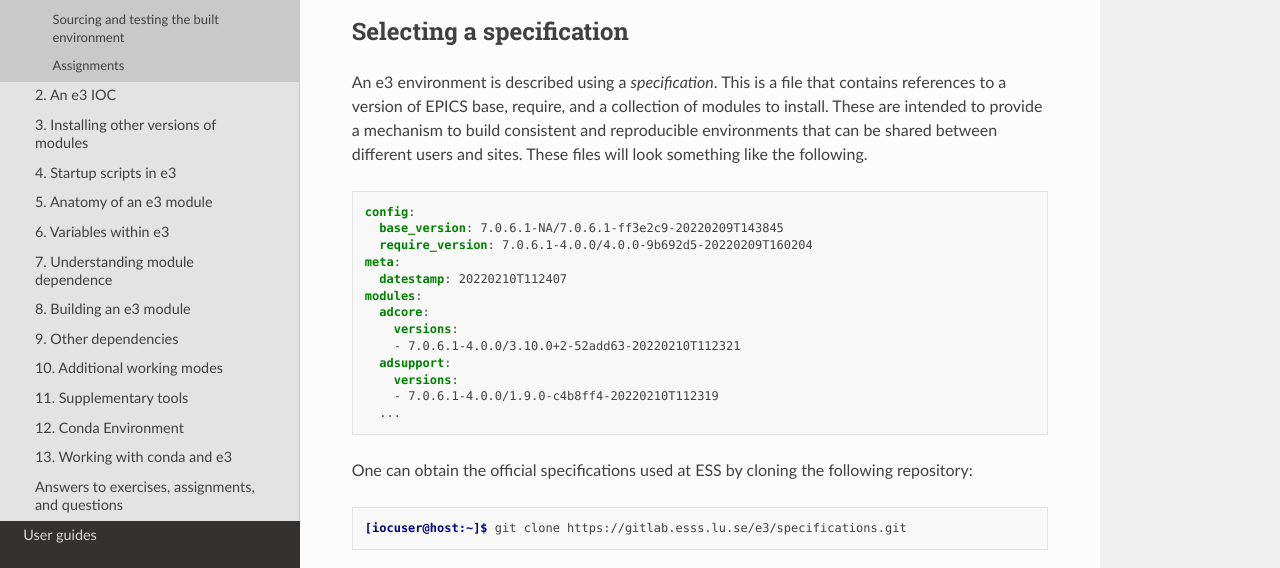
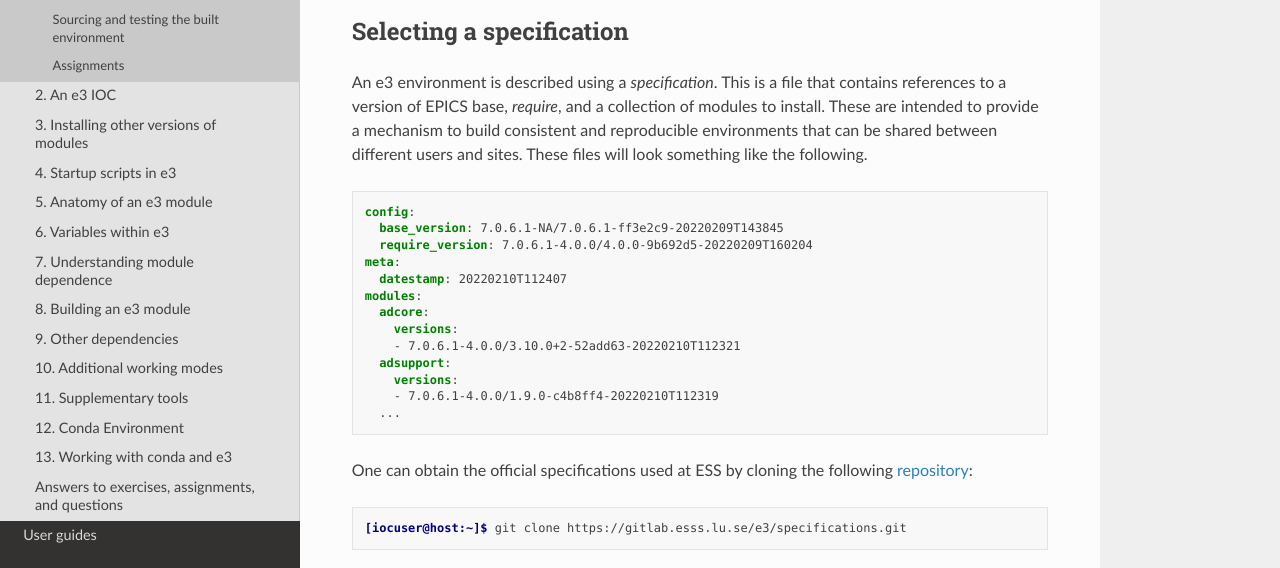
Before and after one commit to ttkorhonen/e3pages, a Sphinx documentation site: the page built from docs/kb/training/workbook/1_installing_e3.md, in a window 1280 px wide and 900 px high, scrolled down 1108 px. Shown: the part 185-753 px from the top of the window. Built offline with Sphinx 7.4.7 and the Read the Docs theme 2.0.0, drawn with Linux system fonts in a browser that asks for light colours.

Commit message:
Line lengths and various cosmetic fixes

```diff
--- a/docs/kb/training/workbook/1_installing_e3.md
+++ b/docs/kb/training/workbook/1_installing_e3.md
@@ -52,7 +52,7 @@
 ## Selecting a specification
 
 An e3 environment is described using a *specification*. This is a file that contains references
-to a version of EPICS base, require, and a collection of modules to install. These are intended
+to a version of EPICS base, *require*, and a collection of modules to install. These are intended
 to provide a mechanism to build consistent and reproducible environments that can be shared
 between different users and sites. These files will look something like the following.
 
```
Also changed, not shown: other parts of docs/kb/training/workbook/1_installing_e3.md (+1 -1 lines), docs/kb/guide/articles/2_segfault.md (+1 -1 lines), docs/kb/training/workbook/6_e3_vars.md (+1 -1 lines), docs/kb/guide/articles/4_cookiecutter_module.md (line endings or trailing spaces), docs/kb/training/workbook/10_e3_modes.md (line endings or trailing spaces), docs/kb/training/workbook/99_exercise_answers.md (line endings or trailing spaces).
